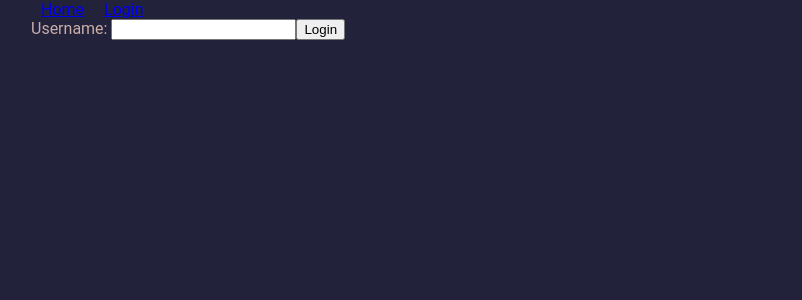
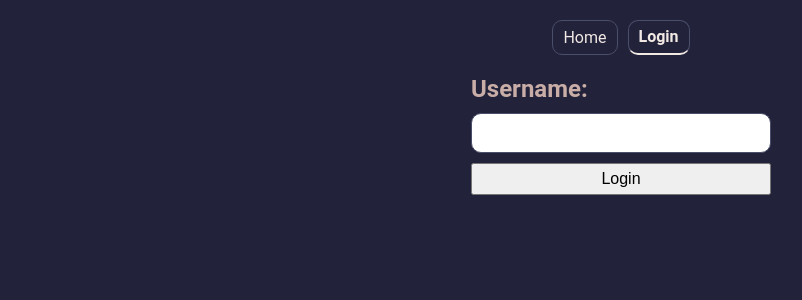
Before and after one commit to Quak1/chuy-gbf, a Vue app in the folder frontend/: page /login in a window 1280 px wide. Shown: the top 300 px of the page, without its empty margins (19-821 px from the left). Built offline with nearby package versions, Linux system fonts and the light colour scheme.

Commit message:
style components

```diff
--- a/frontend/src/App.vue
+++ b/frontend/src/App.vue
@@ -1,26 +1,8 @@
 <script setup lang="ts">
-import { computed } from "vue";
-import { useUser } from "./composables/useUser";
-
-const { user, logout } = useUser(false);
-const itemsURL = computed(() => {
-  return `/users/${user.value?.id}/items`;
-});
+import Navbar from "./components/Navbar.vue";
 </script>
 
 <template>
-  <nav>
-    <RouterLink to="/">Home</RouterLink>
-    <RouterLink v-if="user" :to="itemsURL">Items</RouterLink>
-    <RouterLink v-if="!user" to="/login">Login</RouterLink>
-    <RouterLink v-if="user" to="/items">Items Admin</RouterLink>
-    <button v-if="user" @click="logout">Logout</button>
-  </nav>
+  <Navbar />
   <RouterView />
 </template>
-
-<style>
-nav > * {
-  margin: 10px;
-}
-</style>
--- a/frontend/src/components/EditItemModal.vue
+++ b/frontend/src/components/EditItemModal.vue
@@ -51,7 +51,7 @@ async function submitValue() {
       <h3>Edit {{ item.name }}</h3>
 
       <label
-        >Value
+        >Value:
         <input
           v-model="draftValue"
           :disabled="loading"
@@ -60,7 +60,7 @@ async function submitValue() {
         />
       </label>
 
-      <div>
+      <div class="buttons">
         <button @click="emit('close')" :disabled="loading">Cancel</button>
         <button @click="submitValue" :disabled="loading">
           {{ loading ? "Saving..." : "Save" }}
@@ -71,3 +71,55 @@ async function submitValue() {
     </div>
   </dialog>
 </template>
+
+<style scoped>
+dialog {
+  padding: 20px;
+  width: 400px;
+  background-color: var(--accent-light);
+  border: 10px solid var(--border);
+  border-radius: 25px;
+  color: var(--bg);
+}
+
+h3 {
+  margin: 5px 0;
+  font-size: 25px;
+}
+
+label {
+  margin: 10px 0;
+  display: flex;
+  align-items: center;
+  gap: 5px;
+  font-size: 18px;
+}
+
+input {
+  width: 100%;
+  font-size: 18px;
+  background-color: var(--accent-light);
+  color: var(--bg);
+  border: 2px solid var(--bg);
+  border-radius: 10px;
+}
+
+.buttons {
+  display: flex;
+  justify-content: end;
+  gap: 10px;
+}
+
+button {
+  font-size: 16px;
+  padding: 10px;
+  background-color: var(--bg);
+  border: none;
+  border-radius: 10px;
+  color: var(--text);
+  font-weight: bold;
+}
+button:hover {
+  filter: brightness(1.3);
+}
+</style>
--- a/frontend/src/components/ElementSelector.vue
+++ b/frontend/src/components/ElementSelector.vue
@@ -35,7 +35,6 @@ button {
   border-radius: 10px;
   border: none;
   text-transform: capitalize;
-  cursor: pointer;
 }
 button:hover {
   filter: brightness(0.8);
--- a/frontend/src/components/ItemList.vue
+++ b/frontend/src/components/ItemList.vue
@@ -62,6 +62,7 @@ const toggleEnabled = async (item: Item) => {
 </script>
 
 <template>
+  <div class="container">
     <div v-if="loading">Loading</div>
     <div v-if="error">{{ error }}</div>
     <label
@@ -109,4 +110,12 @@ const toggleEnabled = async (item: Item) => {
         </tr>
       </tbody>
     </table>
+  </div>
 </template>
+
+<style scoped>
+.container {
+  max-width: 1200px;
+  margin: 0 auto;
+}
+</style>
--- a/frontend/src/components/Login.vue
+++ b/frontend/src/components/Login.vue
@@ -23,13 +23,47 @@ watch(data, () => {
 
 <template>
   <form @submit.prevent="handleSubmit">
-    <label>
-      Username:
-      <input type="text" v-model="username" required />
-      <p v-if="error">Error: {{ error.message }}</p>
-      <p v-else-if="data">Data: {{ data }}</p>
-    </label>
+    <label for="username"> Username: </label>
+    <input type="text" id="username" v-model="username" required />
+    <p v-if="error">Error: {{ error.message }}</p>
+    <p v-else-if="data">Data: {{ data }}</p>
     <button type="submit">Login</button>
     <p v-if="loading">Loading...</p>
   </form>
 </template>
+
+<style scoped>
+form {
+  width: 300px;
+  display: flex;
+  flex-direction: column;
+  margin: 0 auto;
+}
+
+label {
+  display: block;
+  font-size: 24px;
+  font-weight: bold;
+  color: var(--text);
+}
+
+input {
+  max-width: 100%;
+  padding: 10px 14px;
+  border: 1px solid var(--border);
+  border-radius: 10px;
+  font-size: 16px;
+  outline: none;
+  margin: 10px 0;
+}
+
+input:focus {
+  border-color: var(--accent-light);
+}
+
+button {
+  width: 100%;
+  font-size: 16px;
+  padding: 5px 0;
+}
+</style>
--- /dev/null
+++ b/frontend/src/components/Navbar.vue
@@ -0,0 +1,50 @@
+<script setup lang="ts">
+import { computed } from "vue";
+import { useUser } from "../composables/useUser";
+
+const { user, logout } = useUser(false);
+const itemsURL = computed(() => {
+  return `/users/${user.value?.id}/items`;
+});
+</script>
+
+<template>
+  <nav>
+    <RouterLink to="/">Home</RouterLink>
+    <RouterLink v-if="user" :to="itemsURL">Items</RouterLink>
+    <RouterLink v-if="!user" to="/login">Login</RouterLink>
+    <RouterLink v-if="user?.role === 'admin'" to="/items"
+      >Items Admin</RouterLink
+    >
+    <button v-if="user" @click="logout">Logout</button>
+  </nav>
+</template>
+
+<style scoped>
+nav {
+  margin: 20px 0;
+  display: flex;
+  justify-content: center;
+  gap: 10px;
+}
+
+a,
+button {
+  color: var(--accent-light);
+  text-decoration: none;
+  padding: 8px 10px;
+  border: 1px solid var(--border);
+  border-radius: 10px;
+  background-color: transparent;
+  font-size: 1em;
+  display: flex;
+  align-items: center;
+  line-height: 1;
+}
+
+.router-link-exact-active {
+  color: var(--accent-light);
+  font-weight: bold;
+  border-bottom: 2px solid var(--accent-light);
+}
+</style>
--- a/frontend/src/components/UserItems.vue
+++ b/frontend/src/components/UserItems.vue
@@ -49,10 +49,12 @@ const filteredItems = computed(() => {
       @update="(e) => (elementFilter = e)"
     />
 
-    <div v-for="item in filteredItems" :key="item.id">
-      <span>{{ item.name }}</span>
-      <span>Value: {{ item.value }}</span>
-      <button @click="openEditModal(item)">Edit</button>
+    <div class="container">
+      <div v-for="item in filteredItems" :key="item.id">
+        <h3>{{ item.name }}</h3>
+        <p>Value: {{ item.value }}</p>
+        <button @click="openEditModal(item)">Edit</button>
+      </div>
     </div>
 
     <EditItemModal
@@ -63,3 +65,24 @@ const filteredItems = computed(() => {
     />
   </div>
 </template>
+
+<style scoped>
+.container {
+  max-width: 1200px;
+  margin: 0 auto;
+  display: flex;
+  flex-wrap: wrap;
+  gap: 10px;
+}
+
+.container > div {
+  width: 200px;
+  padding: 10px;
+  border: 2px solid var(--border);
+  border-radius: 10px;
+}
+
+h3 {
+  margin: 5px 0;
+}
+</style>
--- a/frontend/src/style.css
+++ b/frontend/src/style.css
@@ -41,3 +41,7 @@ td {
 tbody tr:hover {
   box-shadow: inset 0 0 0 100px rgba(255, 255, 255, 0.1);
 }
+
+button {
+  cursor: pointer;
+}
```
Lines whose indentation alone changed are shown as unchanged.
